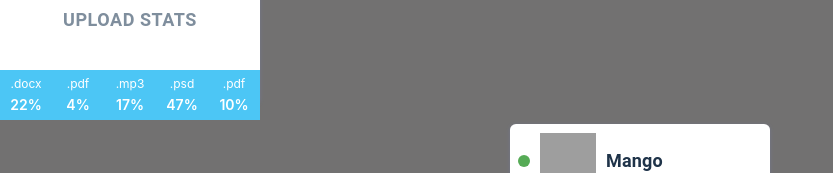
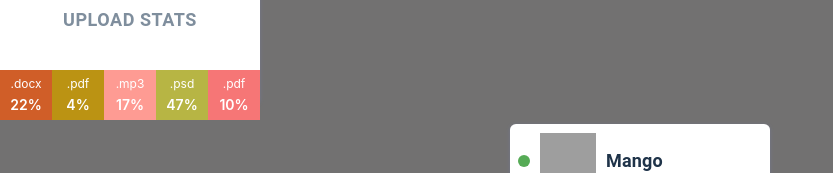
Before and after one commit to Yuliia-Zinchuk/goit-react-hw-01-components, a React (Create React App) app: page / in a window 1280 px wide. Shown: the part 381-554 px from the top of the page, without its empty margins (0-833 px from the left). Built offline with nearby package versions, Linux system fonts and the light colour scheme; grey boxes are pictures that could not be loaded.

Commit message:
add randomColor

```diff
--- /dev/null
+++ b/src/components/FriendList/randomColor.js
@@ -0,0 +1,5 @@
+export function getRandomHexColor() {
+  return `#${Math.floor(Math.random() * 16777215).toString(16)}`;
+}
+
+//const randomColor =
--- a/src/components/Statistics/Statistics.jsx
+++ b/src/components/Statistics/Statistics.jsx
@@ -1,5 +1,8 @@
 import PropTypes from 'prop-types';
 import css from './Statistics.module.css';
+import { getRandomHexColor } from '../FriendList/randomColor';
+//console.log(randomColor);
+const a = 'red';
 export const Statistics = ({ title, stats }) => {
   return (
     <>
@@ -7,7 +10,11 @@ export const Statistics = ({ title, stats }) => {
         {title && <h2 className={css.title}>{title}</h2>}
         <ul className={css.stat_list}>
           {stats.map(({ id, label, percentage }) => (
-            <li className={css.item} key={id}>
+            <li
+              className={css.item}
+              key={id}
+              style={{ background: getRandomHexColor() }}
+            >
               <span className={css.label}>{label}</span>
               <span className={css.percentage}>{percentage}%</span>
             </li>
@@ -29,3 +36,11 @@ Statistics.propTypes = {
     }).isRequired
   ),
 };
+
+// function getRandomHexColor() {
+//   const colorRandom = `#${Math.floor(Math.random() * 16777215)
+//     .toString(16)
+//     .padStart(6, 0)}`;
+//   //   span.textContent = colorRandom;
+//   //   body.style.backgroundColor = colorRandom;
+// }
--- a/src/components/Statistics/Statistics.module.css
+++ b/src/components/Statistics/Statistics.module.css
@@ -55,7 +55,7 @@
   width: 65px;
   height: 50px;
 
-  background: #4cc6f5;
+  /* background: #4cc6f5; */
 }
 
 .label {
```
